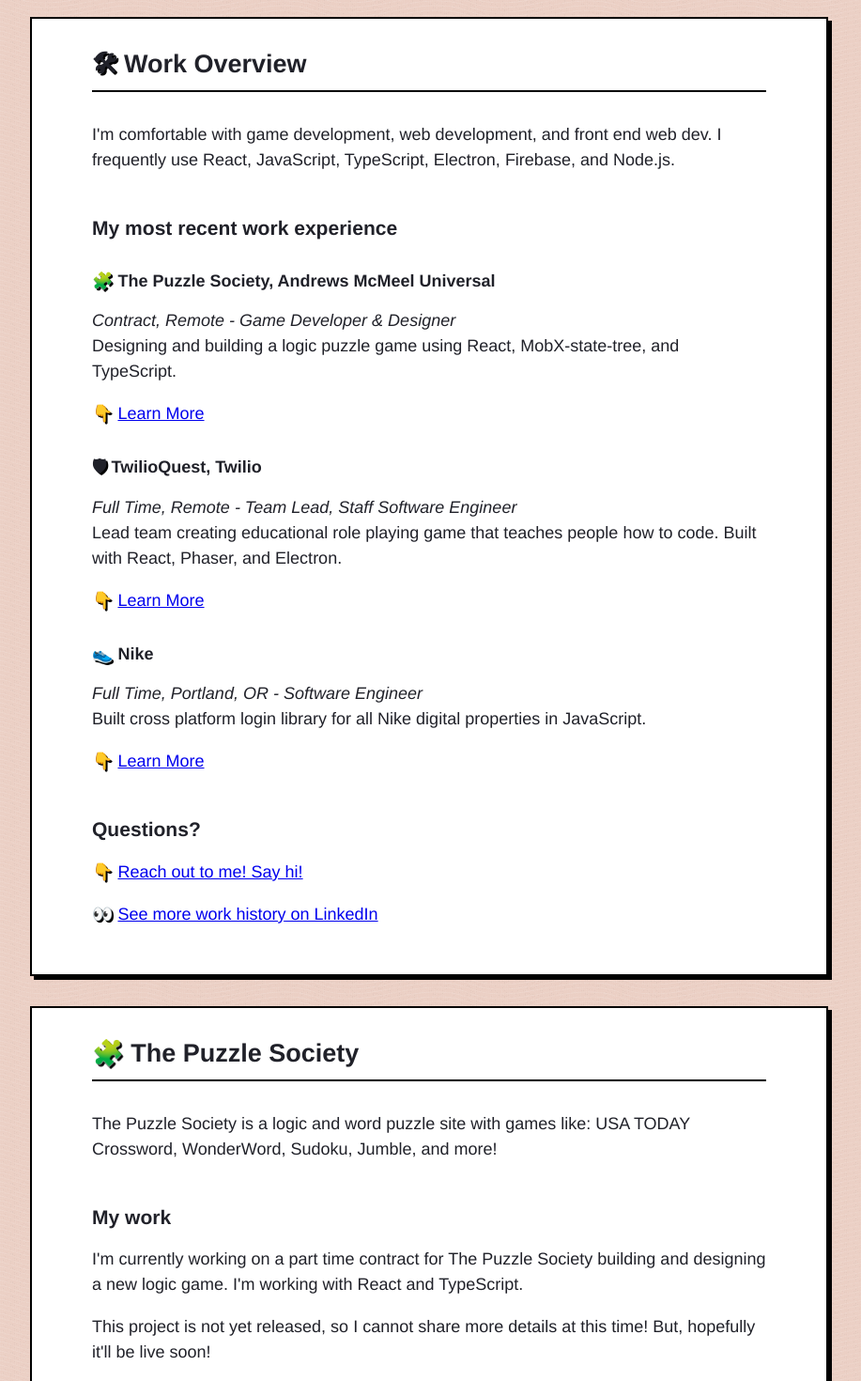
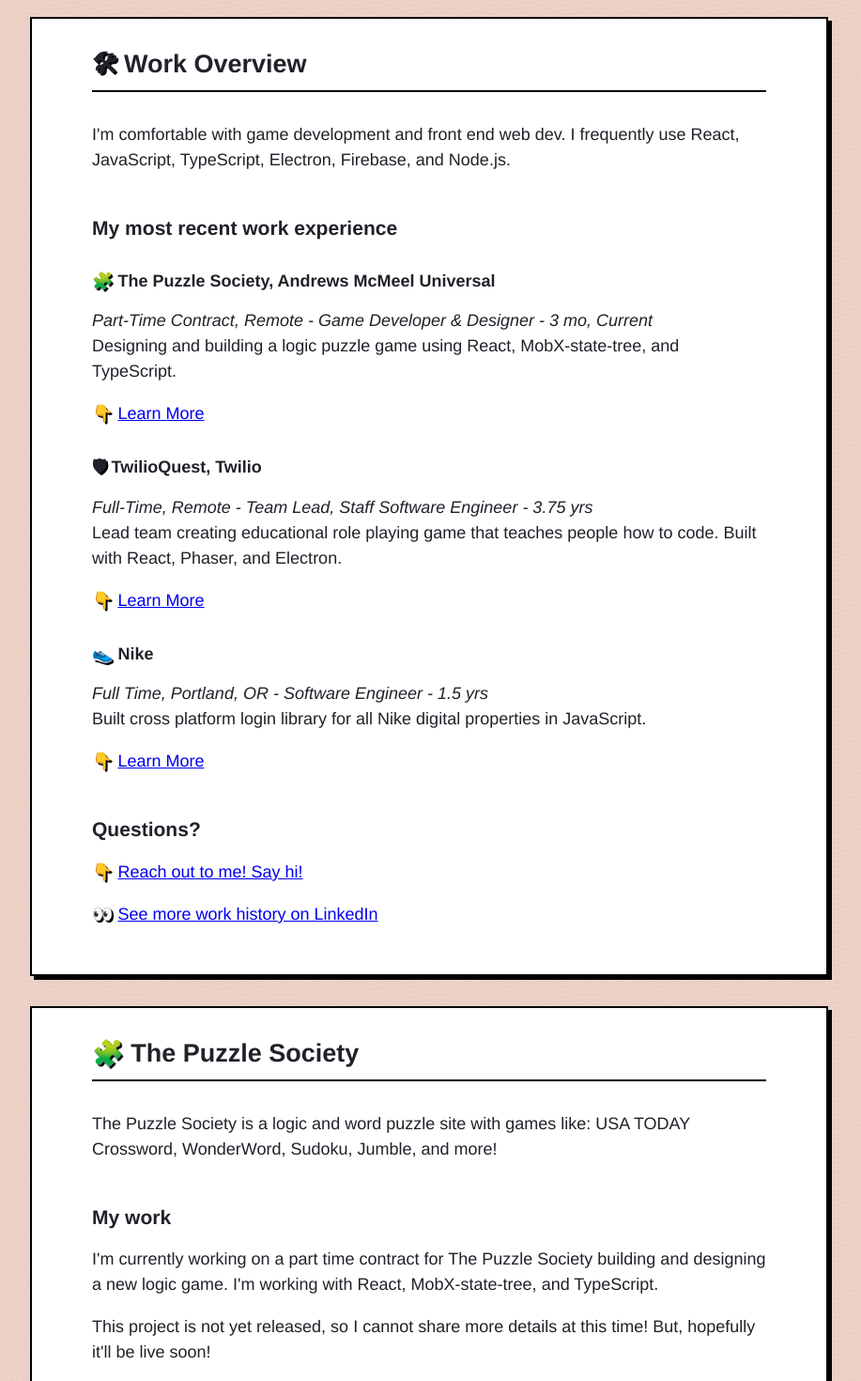
Before and after one commit to rmkubik/next-blog, a Next.js app: page /work in a window 1280 px wide. Shown: the part 460-1930 px from the top of the page at 94% size, without its empty margins (183-1100 px from the left). Built offline with nearby package versions, Linux system fonts and the light colour scheme.

Commit message:
Tweak /work

```diff
--- a/pages/work.js
+++ b/pages/work.js
@@ -28,9 +28,9 @@ const Projects = () => {
           <Icon>🛠</Icon> Work Overview
         </h2>
         <p>
-          I'm comfortable with game development, web development, and front end
-          web dev. I frequently use React, JavaScript, TypeScript, Electron,
-          Firebase, and Node.js.
+          I'm comfortable with game development and front end web dev. I
+          frequently use React, JavaScript, TypeScript, Electron, Firebase, and
+          Node.js.
         </p>
         <h3>My most recent work experience</h3>
         <h4>
@@ -38,7 +38,8 @@ const Projects = () => {
         </h4>
         <p>
           <span style={{ fontStyle: "italic" }}>
-            Contract, Remote - Game Developer & Designer
+            Part-Time Contract, Remote - Game Developer & Designer - 3 mo,
+            Current
           </span>
           <br />
           Designing and building a logic puzzle game using React,
@@ -53,7 +54,7 @@ const Projects = () => {
         </h4>
         <p>
           <span style={{ fontStyle: "italic" }}>
-            Full Time, Remote - Team Lead, Staff Software Engineer
+            Full-Time, Remote - Team Lead, Staff Software Engineer - 3.75 yrs
           </span>
           <br />
           Lead team creating educational role playing game that teaches people
@@ -68,7 +69,7 @@ const Projects = () => {
         </h4>
         <p>
           <span style={{ fontStyle: "italic" }}>
-            Full Time, Portland, OR - Software Engineer
+            Full Time, Portland, OR - Software Engineer - 1.5 yrs
           </span>
           <br />
           Built cross platform login library for all Nike digital properties in
@@ -99,8 +100,8 @@ const Projects = () => {
         <h3>My work</h3>
         <p>
           I'm currently working on a part time contract for The Puzzle Society
-          building and designing a new logic game. I'm working with React and
-          TypeScript.
+          building and designing a new logic game. I'm working with React,
+          MobX-state-tree, and TypeScript.
         </p>
         <p>
           This project is not yet released, so I cannot share more details at
```
